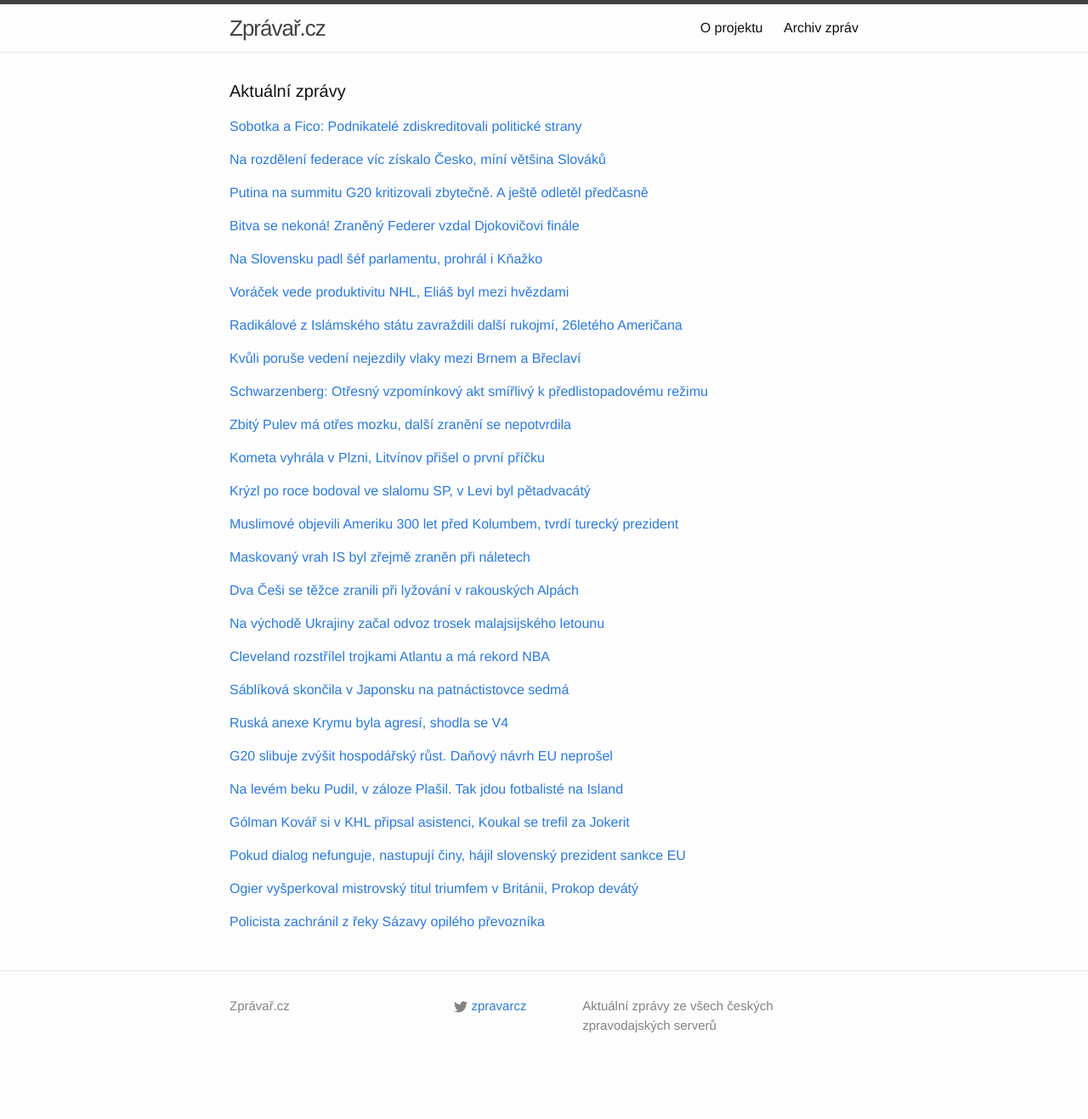
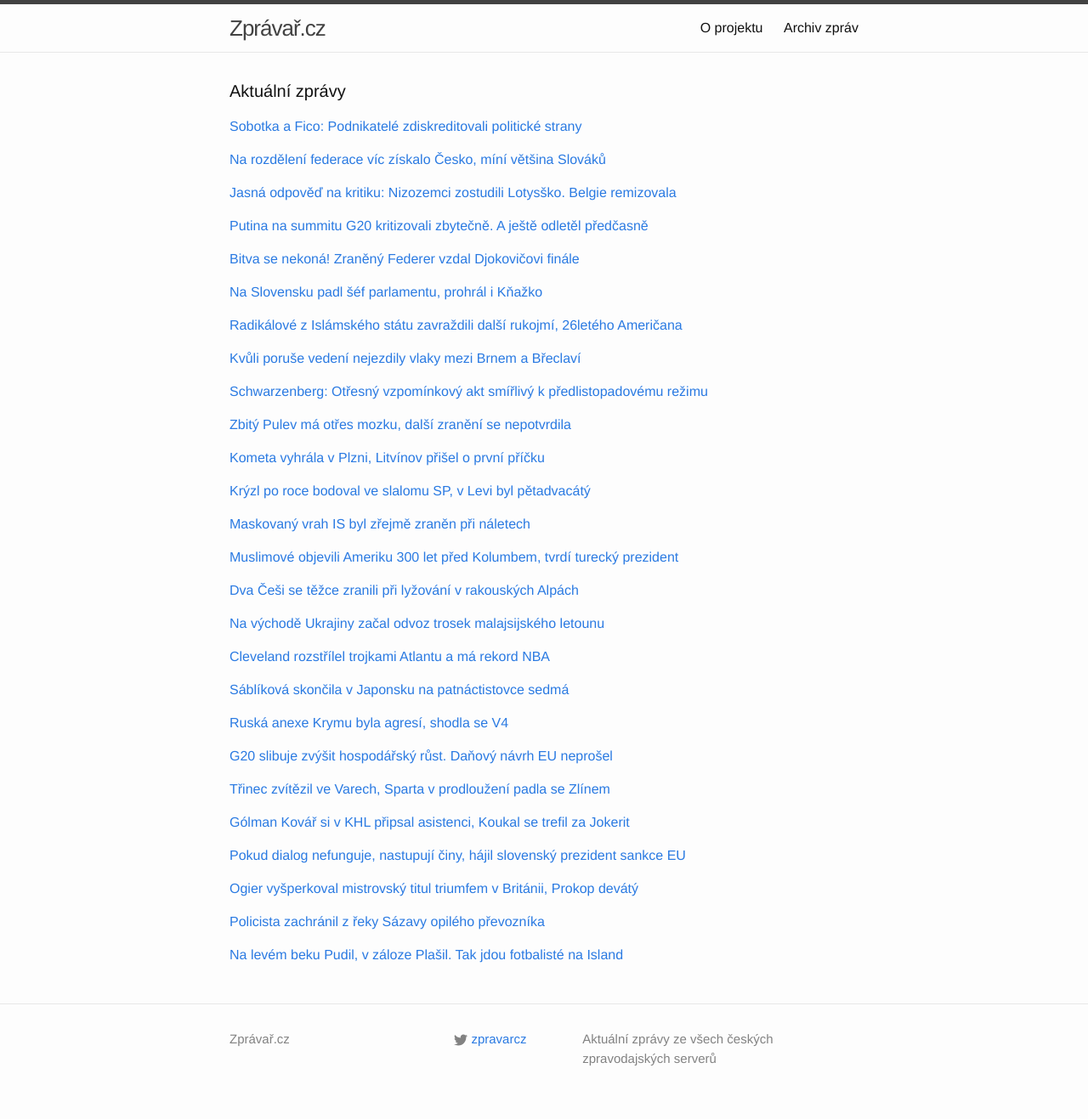
Before and after one commit to adliska/zpravar, a Jekyll site: the page built from index.html, in a window 1280 px wide. Shown: the whole page at 85% size. Built offline with Jekyll 4.4.1, drawn with Linux system fonts in a browser that asks for light colours; before the commit the page ends 1278 px from its top, so only the background shows below that; some of the changed lines change nothing that is shown.

Commit message:
zpravar news update

```diff
--- a/index.html
+++ b/index.html
@@ -54,8 +54,27 @@ layout: default
 <li><a href=http://echo24.cz/a/inb4N>Vývoj od 1989 zklamal 54 % Čechů a 70 %  Slováků - echo24.cz</a></li>
 <li><a href=http://www.ceskenoviny.cz/zpravy/zpravy/pruzkum-vyvoj-od-1989-nesplnil-ocekavani-vetsiny-cechu-i-slovaku/1147913>Průzkum: Vývoj od 1989 nesplnil očekávání většiny Čechů i Slováků - www.ceskenoviny.cz</a></li>
 </ul>
-</div><p><a href="javascript:;" onclick="toggle_visibility('zpravy2')">Putina na summitu G20 kritizovali zbytečně. A ještě odletěl předčasně </a></p>
+</div><p><a href="javascript:;" onclick="toggle_visibility('zpravy2')">Jasná odpověď na kritiku: Nizozemci zostudili Lotysško. Belgie remizovala</a></p>
 <div id="zpravy2" style="display:none">
+<ul>
+<li><a href=http://www.denik.cz/fotbal/jasna-odpoved-na-kritiku-nizozemci-zostudili-lotyssko-belgie-remizovala-20141116.html>Jasná odpověď na kritiku: Nizozemci zostudili Lotysško. Belgie remizovala - www.denik.cz</a></li>
+<li><a href=http://www.tyden.cz/rubriky/sport/fotbal/reprezentace/nizozemci-odpovedeli-na-kritiku-lotyssko-rozstrileli-6-0_324467.html>Nizozemci odpověděli na kritiku. Lotyšsko rozstříleli 6:0 - www.tyden.cz</a></li>
+<li><a href=http://sport.aktualne.cz/kvalifikace-o-euro-2016/r~31cbeeb46dc511e49b26002590604f2e/>Nizozemci po vlně kritiky smetli Lotyšsko - sport.aktualne.cz</a></li>
+<li><a href=http://fotbal.idnes.cz/kvalifikace-o-fotbalove-euro-2016-dmv-/fot_reprez.aspx?c=A140817_184021_fot_zahranici_ot>Nizozemci nasázeli Lotyšsku šest gólů a upevnili si třetí místo - fotbal.idnes.cz</a></li>
+<li><a href=http://www.sportovninoviny.cz/zpravy/nizozemci-odpovedeli-na-kritiku-vyhrou-6-0-nad-lotysskem/1146940>Nizozemci odpověděli na kritiku výhrou 6:0 nad Lotyšskem - www.sportovninoviny.cz</a></li>
+<li><a href=http://www.sportovninoviny.cz/zpravy/voracek-vede-produktivitu-nhl-elias-byl-mezi-hvezdami/1147860>Voráček vede produktivitu NHL, Eliáš byl mezi hvězdami - www.sportovninoviny.cz</a></li>
+<li><a href=http://www.tyden.cz/rubriky/sport/hokej/nhl/ceska-pycha-v-nhl-voracek-ma-nejvice-bodu-v-cele-soutezi_324422.html>Česká pýcha v NHL, Voráček má nejvíce bodů v celé soutěži - www.tyden.cz</a></li>
+<li><a href=http://www.tyden.cz/rubriky/sport/hokej/nhl/voracek-uz-vede-produktivitu-nhl-elias-byl-mezi-hvezdami_324422.html>Voráček už vede produktivitu NHL, Eliáš byl mezi hvězdami - www.tyden.cz</a></li>
+<li><a href=http://www.sportovninoviny.cz/zpravy/voracek-uz-vede-produktivitu-nhl-elias-byl-mezi-hvezdami/1147860>Voráček už vede produktivitu NHL, Eliáš byl mezi hvězdami - www.sportovninoviny.cz</a></li>
+<li><a href=http://www.rozhlas.cz/_zprava/hokejista-voracek-i-pres-dalsi-porazku-flyers-vede-bodovani-nhl--1421163>Hokejista Voráček i přes další porážku Flyers vede bodování NHL - www.rozhlas.cz</a></li>
+<li><a href=http://www.denik.cz/hokej/voracek-se-dostal-do-cela-produktivity-nhl-elias-mezi-hvezdami-20141116.html>Voráček se dostal do čela produktivity NHL, Eliáš mezi hvězdami - www.denik.cz</a></li>
+<li><a href=http://hokej.idnes.cz/voracek-preskocil-crosbyho-df7-/nhl.aspx?c=A141115_221239_nhl_Mkr>Voráček přeskočil Crosbyho v bodování NHL, Hemský se konečně prosadil - hokej.idnes.cz</a></li>
+<li><a href=http://www.sportovninoviny.cz/zpravy/voracek-se-dostal-do-cela-produktivity-nhl-elias-mezi-hvezdami/1147860>Voráček se dostal do čela produktivity NHL, Eliáš mezi hvězdami - www.sportovninoviny.cz</a></li>
+<li><a href=http://sport.aktualne.cz/voracek-v-noci-zase-zaril-a-uz-vede-produktivitu-cele-nhl/r~d757d65c6d5411e4b6d20025900fea04/>Voráček v noci zase zářil a už vede produktivitu celé NHL - sport.aktualne.cz</a></li>
+<li><a href=http://sport.aktualne.cz/tlusty-a-hemsky-bodovali-jejich-tymy-vsak-prohraly/r~b3fa94a06d2311e49bec0025900fea04/>Tlustý a Hemský bodovali, jejich týmy však prohrály - sport.aktualne.cz</a></li>
+</ul>
+</div><p><a href="javascript:;" onclick="toggle_visibility('zpravy3')">Putina na summitu G20 kritizovali zbytečně. A ještě odletěl předčasně </a></p>
+<div id="zpravy3" style="display:none">
 <ul>
 <li><a href=http://www.lidovky.cz/prezidenta-putina-na-summitu-g20-kritizovali-zbytecne-nakonec-odletel-predcasne-gfd-/zpravy-svet.aspx?c=A141116_170959_ln_zahranici_ele>Putina na summitu G20 kritizovali zbytečně. A ještě odletěl předčasně  - www.lidovky.cz</a></li>
 <li><a href=http://www.ceskatelevize.cz/ct24/svet/292585-g20-putin-proti-vsem-ukrajinska-krize-pry-speje-k-rychlemu-reseni/>G20: Putin proti všem – ukrajinská krize prý spěje k rychlému řešení - www.ceskatelevize.cz</a></li>
@@ -73,8 +92,8 @@ layout: default
 <li><a href=http://zpravy.idnes.cz/putin-o-ukrajine-0ki-/zahranicni.aspx?c=A141116_071008_zahranicni_cen>Putin mluví o slušné šanci na ukončení konfliktu na Ukrajině - zpravy.idnes.cz</a></li>
 <li><a href=http://www.ceskenoviny.cz/zpravy/zpravy/usa-japonsko-a-australie-odsoudily-ruskou-anexi-krymu/1147848>USA, Japonsko a Austrálie odsoudily ruskou anexi Krymu - www.ceskenoviny.cz</a></li>
 </ul>
-</div><p><a href="javascript:;" onclick="toggle_visibility('zpravy3')">Bitva se nekoná! Zraněný Federer vzdal Djokovičovi finále</a></p>
-<div id="zpravy3" style="display:none">
+</div><p><a href="javascript:;" onclick="toggle_visibility('zpravy4')">Bitva se nekoná! Zraněný Federer vzdal Djokovičovi finále</a></p>
+<div id="zpravy4" style="display:none">
 <ul>
 <li><a href=http://www.tyden.cz/rubriky/sport/tenis/bitva-se-nekona-zraneny-federer-vzdal-djokovicovi-finale_324462.html>Bitva se nekoná! Zraněný Federer vzdal Djokovičovi finále - www.tyden.cz</a></li>
 <li><a href=http://www.tyden.cz/rubriky/sport/tenis/zraneny-federer-vzdal-djokovicovi-finale-turnaje-mistru_324462.html>Zraněný Federer vzdal Djokovičovi finále Turnaje mistrů - www.tyden.cz</a></li>
@@ -89,8 +108,8 @@ layout: default
 <li><a href=http://www.rozhlas.cz/_zprava/djokovic-a-federer-se-utkaji-ve-finale-londynskeho-turnaje-mistru--1421099>Djokovič a Federer se utkají ve finále londýnského Turnaje mistrů - www.rozhlas.cz</a></li>
 <li><a href=http://www.sportovninoviny.cz/zpravy/djokovic-a-federer-se-utkaji-ve-finale-turnaje-mistru/1147755>Djokovič a Federer se utkají ve finále Turnaje mistrů - www.sportovninoviny.cz</a></li>
 </ul>
-</div><p><a href="javascript:;" onclick="toggle_visibility('zpravy4')">Na Slovensku padl šéf parlamentu, prohrál i Kňažko</a></p>
-<div id="zpravy4" style="display:none">
+</div><p><a href="javascript:;" onclick="toggle_visibility('zpravy5')">Na Slovensku padl šéf parlamentu, prohrál i Kňažko</a></p>
+<div id="zpravy5" style="display:none">
 <ul>
 <li><a href=http://echo24.cz/a/w85q9>Na Slovensku padl šéf parlamentu, prohrál i Kňažko - echo24.cz</a></li>
 <li><a href=http://zpravy.e15.cz/zahranicni/politika/volby-na-slovensku-po-prezidentskem-klani-prohral-knazko-i-v-bratislave-1137500>Volby na Slovensku: Po prezidentském klání prohrál Kňažko i v Bratislavě - zpravy.e15.cz</a></li>
@@ -103,20 +122,6 @@ layout: default
 <li><a href=http://www.ceskatelevize.cz/ct24/svet/292573-slovensko-ma-za-sebou-komunalni-volby-pozici-nejsilnejsi-strany-potvrdil-smer/>Slovensko má za sebou komunální volby, pozici nejsilnější strany potvrdil Smer - www.ceskatelevize.cz</a></li>
 <li><a href=http://www.ceskenoviny.cz/zpravy/zpravy/ve-volbach-v-bratislave-neuspel-primator-ftacnik-ani-knazko/1147853>Ve volbách v Bratislavě neuspěl primátor Ftáčnik ani Kňažko - www.ceskenoviny.cz</a></li>
 <li><a href=http://zpravy.idnes.cz/volby-v-bratislave-0ag-/zahranicni.aspx?c=A141116_070310_zahranicni_cen>Kňažko neuspěl po prezidentských volbách ani v boji o Bratislavu - zpravy.idnes.cz</a></li>
-</ul>
-</div><p><a href="javascript:;" onclick="toggle_visibility('zpravy5')">Voráček vede produktivitu NHL, Eliáš byl mezi hvězdami</a></p>
-<div id="zpravy5" style="display:none">
-<ul>
-<li><a href=http://www.sportovninoviny.cz/zpravy/voracek-vede-produktivitu-nhl-elias-byl-mezi-hvezdami/1147860>Voráček vede produktivitu NHL, Eliáš byl mezi hvězdami - www.sportovninoviny.cz</a></li>
-<li><a href=http://www.tyden.cz/rubriky/sport/hokej/nhl/ceska-pycha-v-nhl-voracek-ma-nejvice-bodu-v-cele-soutezi_324422.html>Česká pýcha v NHL, Voráček má nejvíce bodů v celé soutěži - www.tyden.cz</a></li>
-<li><a href=http://www.tyden.cz/rubriky/sport/hokej/nhl/voracek-uz-vede-produktivitu-nhl-elias-byl-mezi-hvezdami_324422.html>Voráček už vede produktivitu NHL, Eliáš byl mezi hvězdami - www.tyden.cz</a></li>
-<li><a href=http://www.sportovninoviny.cz/zpravy/voracek-uz-vede-produktivitu-nhl-elias-byl-mezi-hvezdami/1147860>Voráček už vede produktivitu NHL, Eliáš byl mezi hvězdami - www.sportovninoviny.cz</a></li>
-<li><a href=http://www.rozhlas.cz/_zprava/hokejista-voracek-i-pres-dalsi-porazku-flyers-vede-bodovani-nhl--1421163>Hokejista Voráček i přes další porážku Flyers vede bodování NHL - www.rozhlas.cz</a></li>
-<li><a href=http://www.denik.cz/hokej/voracek-se-dostal-do-cela-produktivity-nhl-elias-mezi-hvezdami-20141116.html>Voráček se dostal do čela produktivity NHL, Eliáš mezi hvězdami - www.denik.cz</a></li>
-<li><a href=http://hokej.idnes.cz/voracek-preskocil-crosbyho-df7-/nhl.aspx?c=A141115_221239_nhl_Mkr>Voráček přeskočil Crosbyho v bodování NHL, Hemský se konečně prosadil - hokej.idnes.cz</a></li>
-<li><a href=http://www.sportovninoviny.cz/zpravy/voracek-se-dostal-do-cela-produktivity-nhl-elias-mezi-hvezdami/1147860>Voráček se dostal do čela produktivity NHL, Eliáš mezi hvězdami - www.sportovninoviny.cz</a></li>
-<li><a href=http://sport.aktualne.cz/voracek-v-noci-zase-zaril-a-uz-vede-produktivitu-cele-nhl/r~d757d65c6d5411e4b6d20025900fea04/>Voráček v noci zase zářil a už vede produktivitu celé NHL - sport.aktualne.cz</a></li>
-<li><a href=http://sport.aktualne.cz/tlusty-a-hemsky-bodovali-jejich-tymy-vsak-prohraly/r~b3fa94a06d2311e49bec0025900fea04/>Tlustý a Hemský bodovali, jejich týmy však prohrály - sport.aktualne.cz</a></li>
 </ul>
 </div><p><a href="javascript:;" onclick="toggle_visibility('zpravy6')">Radikálové z Islámského státu zavraždili další rukojmí, 26letého Američana</a></p>
 <div id="zpravy6" style="display:none">
@@ -187,23 +192,23 @@ layout: default
 <li><a href=http://www.denik.cz/zimni_sporty/kryzl-utoci-v-uvodnim-slalomu-sp-na-body-jako-posledni-prosel-do-2-kola-20141116.html>Krýzl útočí v prvním slalomu SP na body, jako poslední prošel do 2. kola - www.denik.cz</a></li>
 <li><a href=http://www.sportovninoviny.cz/zpravy/kryzl-postoupil-ve-slalomu-sp-v-levi-do-druheho-kola/1147905>Krýzl postoupil ve slalomu SP v Levi do druhého kola - www.sportovninoviny.cz</a></li>
 </ul>
-</div><p><a href="javascript:;" onclick="toggle_visibility('zpravy12')">Muslimové objevili Ameriku 300 let před Kolumbem, tvrdí turecký prezident</a></p>
+</div><p><a href="javascript:;" onclick="toggle_visibility('zpravy12')">Maskovaný vrah IS byl zřejmě zraněn při náletech</a></p>
 <div id="zpravy12" style="display:none">
+<ul>
+<li><a href=http://www.ceskatelevize.cz/ct24/svet/292572-maskovany-vrah-is-byl-zrejme-zranen-pri-naletech/>Maskovaný vrah IS byl zřejmě zraněn při náletech - www.ceskatelevize.cz</a></li>
+<li><a href=http://echo24.cz/a/wpZfK>Islamista 'John', který podřízl rukojmí, byl prý zraněn - echo24.cz</a></li>
+<li><a href=http://zpravy.aktualne.cz/zahranici/vrah-zapadnich-rukojmich-islamskeho-statu-byl-pry-zranen/r~5c50641c6d5c11e4a10c0025900fea04/>Vrah západních rukojmích Islámského státu byl prý zraněn - zpravy.aktualne.cz</a></li>
+<li><a href=http://www.novinky.cz/zahranicni/blizky-a-stredni-vychod/353641-pri-naletu-na-pozice-islamskeho-statu-byl-zranen-i-vrah-zapadnich-rukojmich.html>Při náletu na pozice Islámského státu byl zraněn i vrah západních rukojmích - www.novinky.cz</a></li>
+<li><a href=http://www.ceskenoviny.cz/zpravy/zpravy/vrah-zapadnich-rukojmich-islamskeho-statu-byl-pry-zranen/1147849>Vrah západních rukojmích Islámského státu byl prý zraněn - www.ceskenoviny.cz</a></li>
+</ul>
+</div><p><a href="javascript:;" onclick="toggle_visibility('zpravy13')">Muslimové objevili Ameriku 300 let před Kolumbem, tvrdí turecký prezident</a></p>
+<div id="zpravy13" style="display:none">
 <ul>
 <li><a href=http://www.novinky.cz/zahranicni/353664-muslimove-objevili-ameriku-300-let-pred-kolumbem-tvrdi-turecky-prezident.html>Muslimové objevili Ameriku 300 let před Kolumbem, tvrdí turecký prezident - www.novinky.cz</a></li>
 <li><a href=http://zpravy.aktualne.cz/zahranici/kolumbus-nebyl-prvni-podle-erdogana-ho-predbehli-muslimove/r~03917f8a6d7211e4845a002590604f2e/>Kolumbus nebyl první. Podle Erdogana ho předběhli muslimové - zpravy.aktualne.cz</a></li>
 <li><a href=http://zahranicni.ihned.cz/blizky-vychod/c1-63128770-ameriku-objevili-muslimove-prohlasil-turecky-prezident-erdogan>Ameriku objevili muslimové, prohlásil turecký prezident Erdogan - zahranicni.ihned.cz</a></li>
 <li><a href=http://zpravy.e15.cz/zahranicni/udalosti/muslimove-byli-v-americe-pred-kolumbem-tvrdi-turecky-prezident-1137495>Muslimové byli v Americe před Kolumbem, tvrdí turecký prezident - zpravy.e15.cz</a></li>
 <li><a href=http://zpravy.idnes.cz/erdogan-tvrdi-ze-ameriku-objevili-muslimove-fmr-/zahranicni.aspx?c=A141116_075257_zahranicni_cen>Muslimové objevili Ameriku, říká turecký prezident s odvoláním na Kolumba - zpravy.idnes.cz</a></li>
-</ul>
-</div><p><a href="javascript:;" onclick="toggle_visibility('zpravy13')">Maskovaný vrah IS byl zřejmě zraněn při náletech</a></p>
-<div id="zpravy13" style="display:none">
-<ul>
-<li><a href=http://www.ceskatelevize.cz/ct24/svet/292572-maskovany-vrah-is-byl-zrejme-zranen-pri-naletech/>Maskovaný vrah IS byl zřejmě zraněn při náletech - www.ceskatelevize.cz</a></li>
-<li><a href=http://echo24.cz/a/wpZfK>Islamista 'John', který podřízl rukojmí, byl prý zraněn - echo24.cz</a></li>
-<li><a href=http://zpravy.aktualne.cz/zahranici/vrah-zapadnich-rukojmich-islamskeho-statu-byl-pry-zranen/r~5c50641c6d5c11e4a10c0025900fea04/>Vrah západních rukojmích Islámského státu byl prý zraněn - zpravy.aktualne.cz</a></li>
-<li><a href=http://www.novinky.cz/zahranicni/blizky-a-stredni-vychod/353641-pri-naletu-na-pozice-islamskeho-statu-byl-zranen-i-vrah-zapadnich-rukojmich.html>Při náletu na pozice Islámského státu byl zraněn i vrah západních rukojmích - www.novinky.cz</a></li>
-<li><a href=http://www.ceskenoviny.cz/zpravy/zpravy/vrah-zapadnich-rukojmich-islamskeho-statu-byl-pry-zranen/1147849>Vrah západních rukojmích Islámského státu byl prý zraněn - www.ceskenoviny.cz</a></li>
 </ul>
 </div><p><a href="javascript:;" onclick="toggle_visibility('zpravy14')">Dva Češi se těžce zranili při lyžování v rakouských Alpách</a></p>
 <div id="zpravy14" style="display:none">
@@ -255,12 +260,12 @@ layout: default
 <li><a href=http://www.financninoviny.cz/zpravodajstvi/zpravy/g20-chce-dosahnout-rustu-svych-ekonomik-o-2-1-procenta/1147866>G20 chce dosáhnout růstu svých ekonomik o 2,1 procenta - www.financninoviny.cz</a></li>
 <li><a href=http://byznys.ihned.cz/zpravodajstvi-svet/c1-63128560-g20-podpori-rust-ekonomik-posilit-maji-o-2-1-procenta-do-peti-let>G20 podpoří růst ekonomik, posílit mají o 2,1 procenta do pěti let - byznys.ihned.cz</a></li>
 </ul>
-</div><p><a href="javascript:;" onclick="toggle_visibility('zpravy20')">Na levém beku Pudil, v záloze Plašil. Tak jdou fotbalisté na Island</a></p>
+</div><p><a href="javascript:;" onclick="toggle_visibility('zpravy20')">Třinec zvítězil ve Varech, Sparta v prodloužení padla se Zlínem</a></p>
 <div id="zpravy20" style="display:none">
 <ul>
-<li><a href=http://fotbal.idnes.cz/kvalifikace-o-fotbalove-euro-2016-cesko-island-fzb-/fot_reprez.aspx?c=A141116_192348_fot_reprez_ot>Na levém beku Pudil, v záloze Plašil. Tak jdou fotbalisté na Island - fotbal.idnes.cz</a></li>
-<li><a href=http://www.tyden.cz/rubriky/sport/fotbal/reprezentace/cesi-jdou-na-island-s-pudilem-a-plasilem-v-sestave_324465.html>Češi jdou na Island s Pudilem a Plašilem v sestavě - www.tyden.cz</a></li>
-<li><a href=http://www.sportovninoviny.cz/zpravy/fotbaliste-nastoupi-proti-islandu-s-pudilem-a-plasilem-v-sestave/1147355>Fotbalisté nastoupí proti Islandu s Pudilem a Plašilem v sestavě - www.sportovninoviny.cz</a></li>
+<li><a href=http://www.tyden.cz/rubriky/sport/hokej/extraliga/trinec-zvitezil-ve-varech-sparta-v-prodlouzeni-padla-se-zlinem_324458.html>Třinec zvítězil ve Varech, Sparta v prodloužení padla se Zlínem - www.tyden.cz</a></li>
+<li><a href=http://www.tyden.cz/rubriky/sport/hokej/extraliga/kometa-otacela-v-plzni-trinec-zvitezil-ve-varech_324458.html>Kometa otáčela v Plzni, Třinec zvítězil ve Varech - www.tyden.cz</a></li>
+<li><a href=http://www.tyden.cz/rubriky/sport/hokej/extraliga/kometa-dokazala-v-plzni-smazat-dvoubrankovou-ztratu-a-vyhrala_324458.html>Kometa dokázala v Plzni smazat dvoubrankovou ztrátu a vyhrála - www.tyden.cz</a></li>
 </ul>
 </div><p><a href="javascript:;" onclick="toggle_visibility('zpravy21')">Gólman Kovář si v KHL připsal asistenci, Koukal se trefil za Jokerit</a></p>
 <div id="zpravy21" style="display:none">
@@ -290,4 +295,11 @@ layout: default
 <li><a href=http://praha.idnes.cz/na-sazave-se-prevrhl-privoz-dpn-/praha-zpravy.aspx?c=A141116_105028_praha-zpravy_kol>Na Sázavě se převrhl přívoz. Po hodině hledání pro muže skočil policista - praha.idnes.cz</a></li>
 <li><a href=http://www.novinky.cz/krimi/353645-s-dvojici-se-na-sazave-prevratil-privoz-muze-z-vody-zachranili-az-hasici.html>S dvojicí se na Sázavě převrátil přívoz, muže z vody zachránili až hasiči - www.novinky.cz</a></li>
 </ul>
+</div><p><a href="javascript:;" onclick="toggle_visibility('zpravy25')">Na levém beku Pudil, v záloze Plašil. Tak jdou fotbalisté na Island</a></p>
+<div id="zpravy25" style="display:none">
+<ul>
+<li><a href=http://fotbal.idnes.cz/kvalifikace-o-fotbalove-euro-2016-cesko-island-fzb-/fot_reprez.aspx?c=A141116_192348_fot_reprez_ot>Na levém beku Pudil, v záloze Plašil. Tak jdou fotbalisté na Island - fotbal.idnes.cz</a></li>
+<li><a href=http://www.tyden.cz/rubriky/sport/fotbal/reprezentace/cesi-jdou-na-island-s-pudilem-a-plasilem-v-sestave_324465.html>Češi jdou na Island s Pudilem a Plašilem v sestavě - www.tyden.cz</a></li>
+<li><a href=http://www.sportovninoviny.cz/zpravy/fotbaliste-nastoupi-proti-islandu-s-pudilem-a-plasilem-v-sestave/1147355>Fotbalisté nastoupí proti Islandu s Pudilem a Plašilem v sestavě - www.sportovninoviny.cz</a></li>
+</ul>
 </div></div>
```
